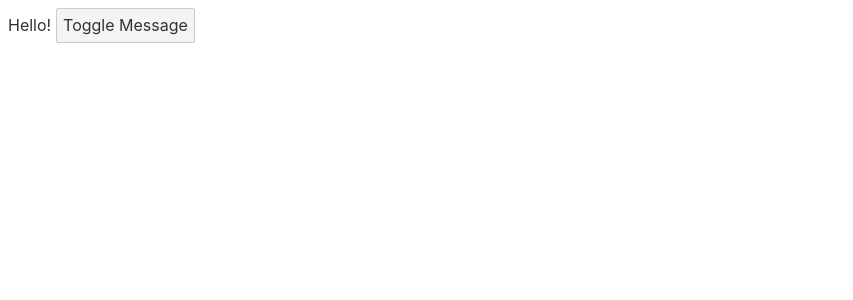
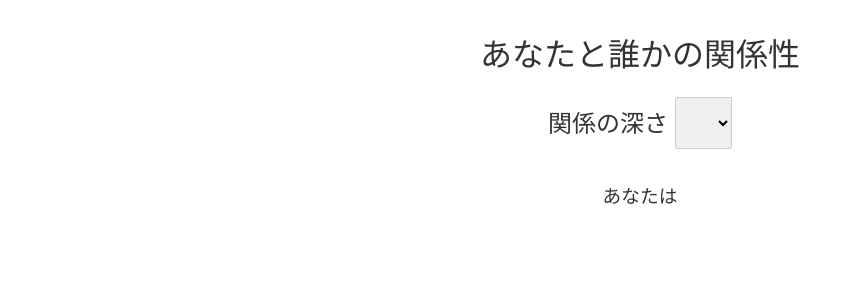
Before and after one commit to kedzkiest/Family-Relationship, a Svelte app in the folder RelationshipBetweenUs/: page / in a window 1280 px wide. Shown: the top 300 px of the page, without its empty margins (0-853 px from the left). Built offline with nearby package versions, Linux system fonts and the light colour scheme.

Commit message:
created basic part of the app

```diff
--- a/RelationshipBetweenUs/src/App.svelte
+++ b/RelationshipBetweenUs/src/App.svelte
@@ -1,15 +1,55 @@
 <script>
-	const messages = ['Hello!', 'Svelte!'];
-	let current = 0;
+	let depth = [
+		{id: 0, text: "0"},
+		{id: 1, text: "1"},
+		{id: 2, text: "2"},
+		{id: 3, text: "3"}
+	];
 
-	const toggle = () => current = (current+1) % 2;
+	let selected = {id: 0, text: null};
+
+	//$: console.log(selected);
+
+	let text = "あなた";
 </script>
 
 <main>
-	{messages[current]}
-	<button on:click={toggle}>Toggle Message</button>
+	<h1>あなたと誰かの関係性</h1>
+
+	<h2>
+		関係の深さ
+
+		<select bind:value={selected}>
+			{#each depth as depth}
+				<option value={depth}>
+					{depth.text}
+				</option>
+			{/each}
+		</select>
+	</h2>
+
+	<h3>
+		{#if selected.id === 0}
+			{text}は
+		{:else}
+			{text}の
+		{/if}
+	</h3>
 </main>
 
 <style>
+	h1{
+		font-weight: normal;
+		text-align: center;
+	}
 
+	h2{
+		font-weight: normal;
+		text-align: center;
+	}
+
+	h3{
+		font-weight: normal;
+		text-align: center;
+	}
 </style>
```
